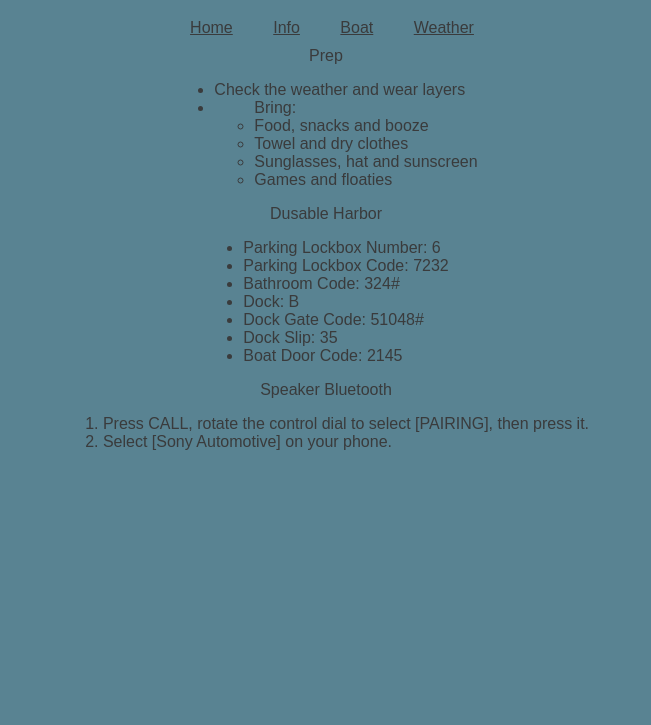
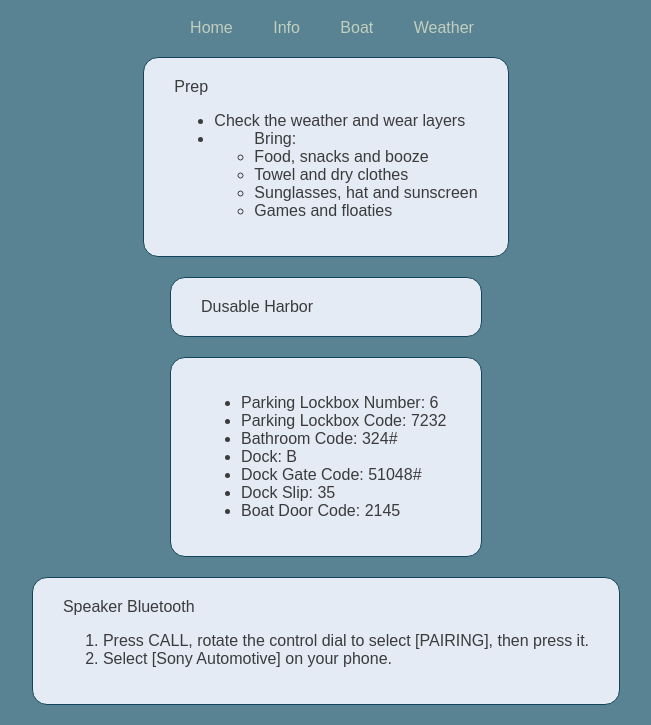
Before and after one commit to jrenn3/myWay, a website built with webpack: page dist/pages/info.html in a window 1280 px wide. Shown: the part 75-800 px from the top of the page, without its empty margins (314-965 px from the left). Built offline with nearby package versions, Linux system fonts and the light colour scheme; some packages are replaced by stand-ins of ours.

Commit message:
page updates

```diff
--- a/dist/pages/info.html
+++ b/dist/pages/info.html
@@ -19,7 +19,7 @@
             </nav>
         </header>
         <main>
-            <div id="prep">Prep</div>
+            <div class="day" id="prep">Prep
                 <ul>
                     <li>Check the weather and wear layers</li>
                     <li><ul>Bring:
@@ -29,10 +29,11 @@
                         <li>Games and floaties</li>
                     </ul></li>
                 </ul>
-            <div id="location">Dusable Harbor</div>
+            </div>
+            <div class="day" id="location">Dusable Harbor</div>
                 <!-- parking -->
                 <!-- dropoff (for lyft and uber)-->
-            <div id="codes"></div>
+            <div class="day" id="codes">
                 <ul>
                     <li>Parking Lockbox Number: 6</li>
                     <li>Parking Lockbox Code: 7232</li>
@@ -42,11 +43,13 @@
                     <li>Dock Slip: 35</li>
                     <li>Boat Door Code: 2145</li>
                 </ul>
-            <div id="speaker">Speaker Bluetooth</div>
+            </div>
+            <div class="day" id="speaker">Speaker Bluetooth
                 <ol>
                     <li>Press CALL, rotate the control dial to select [PAIRING], then press it.</li>
                     <li>Select [Sony Automotive] on your phone.</li>
                 </ol>
+            </div>
         </main>
         <footer>
         </footer>
--- a/dist/style.css
+++ b/dist/style.css
@@ -43,6 +43,11 @@ h1 {
 nav a {
     padding: 10px 12px 0px 24px;
 }
+
+nav a:link {color: var(--accent); text-decoration: none}
+nav a:visited {color: var(--accent2); text-decoration: none}
+nav a:hover {color: white; text-decoration: none; font-size: 24px;}
+nav a:active {color: #fdc500; text-decoration: none}
 
 /* MAIN STYLES */
 main {
```
Also changed, not shown: dist/pages/boat.html (+1 -0 lines), dist/pages/weather.html (+1 -0 lines).
